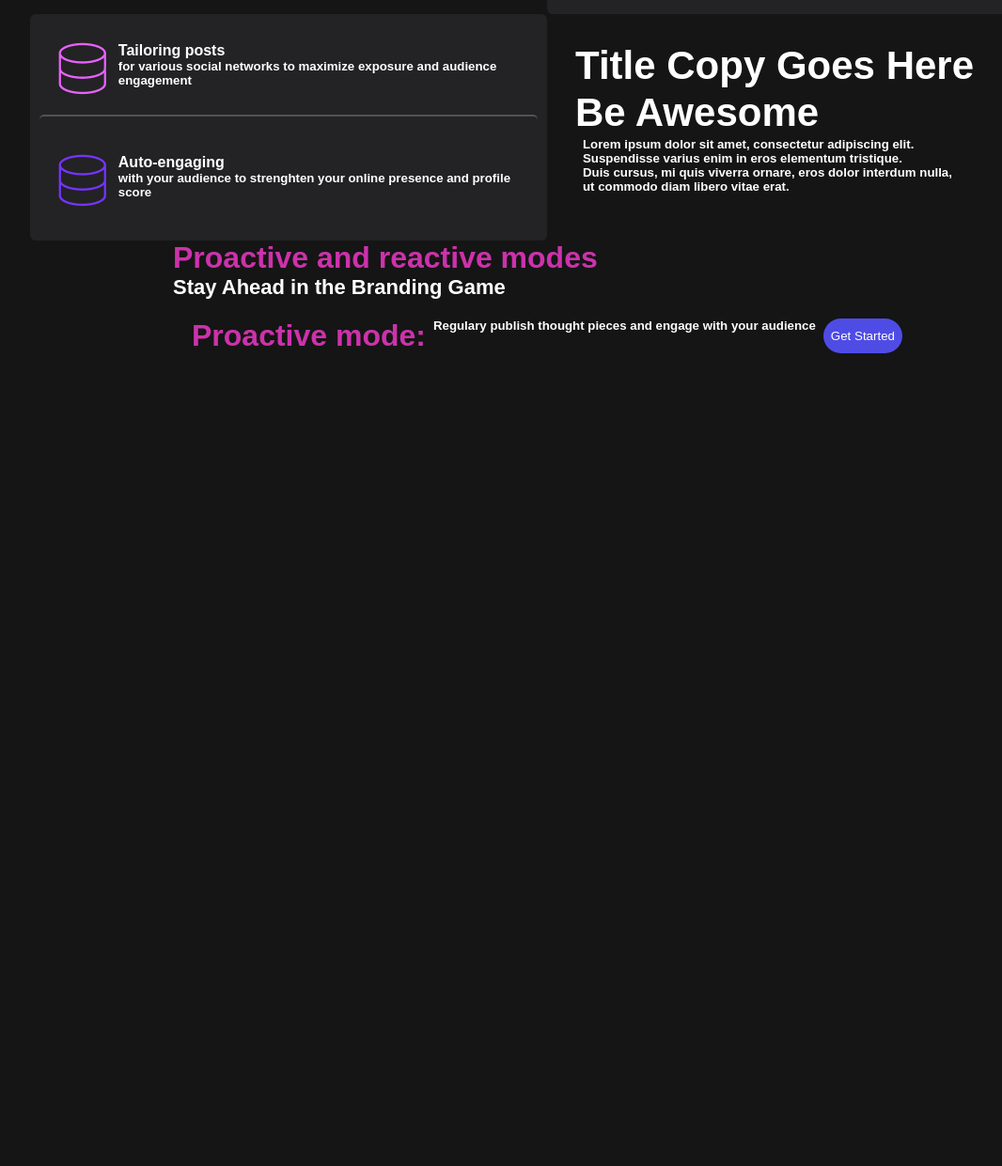
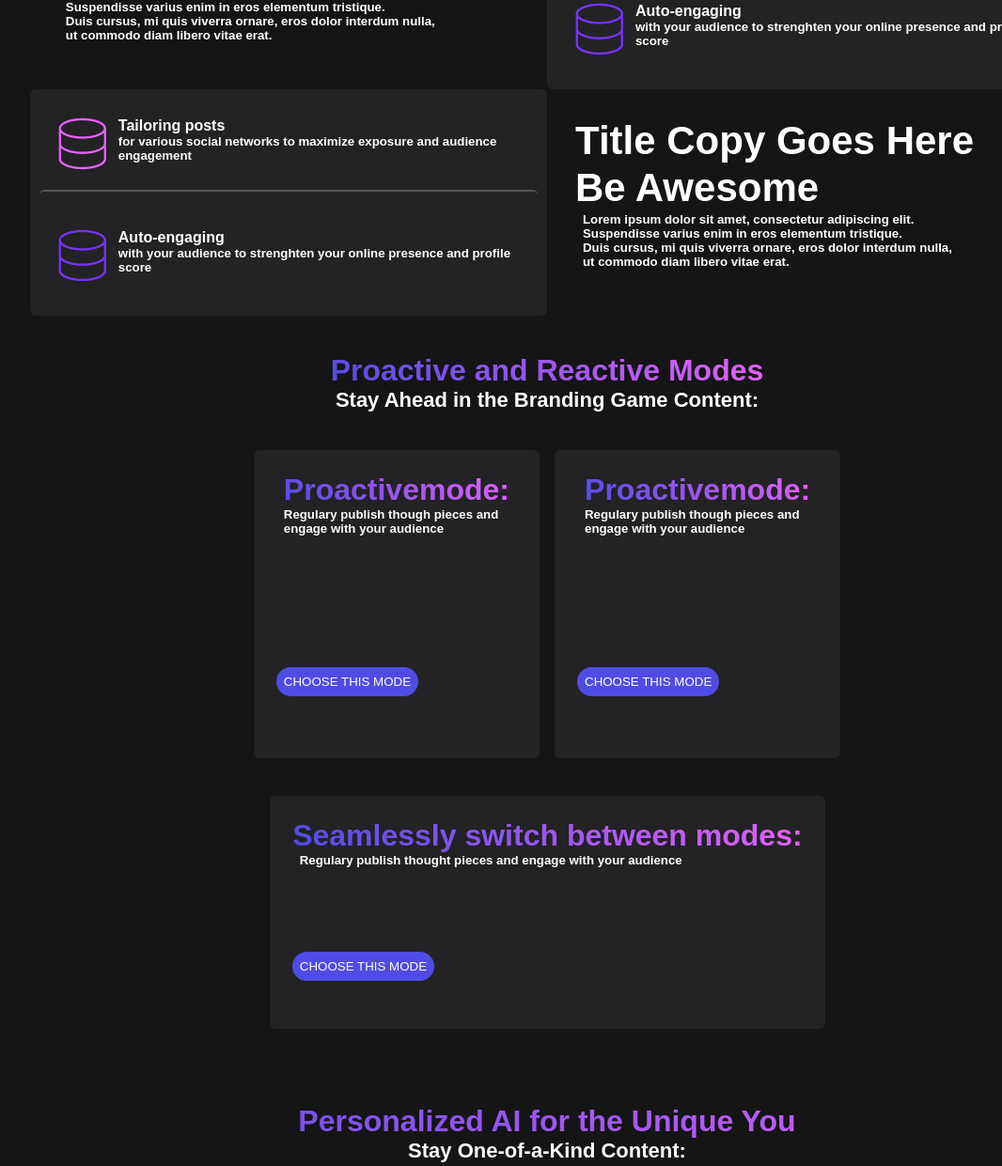
Before and after one commit to KennoKevin/AI420, a plain HTML site: page index.html in a window 1280 px wide. Shown: the part 1105-2346 px from the top of the page at 94% size, without its empty margins (58-1124 px from the left). Before the commit the page ends 1501 px from the top, so only its background shows below. Drawn offline with Linux system fonts and the light colour scheme.

Commit message:
Add files via upload

```diff
--- a/index.html
+++ b/index.html
@@ -10,7 +10,7 @@
 
 <body>
     <div class="Sosa">
-        <p>AI startup</p>
+        <p class="KarOneHunna">AI startup</p>
         <div class=ChiefKeef>
             <h4>About</h4>
             <h4>Features</h4>
@@ -19,23 +19,21 @@
         </div>
     </div>
     <div class="BigOneHunna">
-        <h1>AI startup tool</h1>
+        <h1 class="KarOneHunna">AI startup tool</h1>
         <h2>ELEVATE EVERY ASPECT</h2>
         <img src="karlonbubbel.png" alt="KarlOliSiin">
 
     </div>
-
     <section class="benefit">
-        <h2 class=KarOneHunna>Full Power Personal Branding</h2>
-        <h2 class=KarlOneHunna>revolutionizing business with seamless AI integration</h2>
-
-
+        <div class="dontlookatthisclass">
+            <h2 class=KarOneHunna>Full Power Personal Branding</h2>
+            <h2 class=KarlOneHunna>revolutionizing business with seamless AI integration</h2>
+        </div>
         <div class="benefit-karl">
             <div class="karlindabox1">
                 <div class="first">
                     <img src="" alt="">
                     <div>
-
                         <h6>Title Copy Goes Here <br>Be Awesome </br></h6>
                         <h5>Lorem ipsum dolor sit amet, consectetur adipiscing elit. <br>Suspendisse varius enim in eros
                             elementum tristique.</br> Duis cursus, mi quis viverra ornare, eros dolor interdum nulla,
@@ -45,9 +43,6 @@
                 </div>
                 <div class="first">
                     <img src="" alt="">
-                    <div>
-
-                    </div>
                 </div>
             </div>
 
@@ -77,7 +72,6 @@
                 <div class="first">
                     <img src="" alt="">
                     <div>
-
                         <h6>Title Copy Goes Here <br>Be Awesome </br></h6>
                         <h5>Lorem ipsum dolor sit amet, consectetur adipiscing elit. <br>Suspendisse varius
                             enim in eros
@@ -88,9 +82,6 @@
                 </div>
                 <div class="first">
                     <img src="" alt="">
-                    <div>
-
-                    </div>
                 </div>
             </div>
 
@@ -113,23 +104,49 @@
                     </div>
                 </div>
             </div>
-        </div>
-        <div class="container">
-            <div class="container-title">
-                <h2>Proactive and reactive modes</h2>
-                <h2 class= "KarlOneHunna">Stay Ahead in the Branding Game</h2>
-
-                <div class="karlindabox420">
-                    <div class="first">
-                        <h2 class="cocaine420">Proactive <span class="cocaine">mode:</span></h2>
-                        <h5>Regulary publish thought pieces and engage with your audience</h5>
-                        <button>Get Started</button>
-                    </div>
-                </div>
+            <div>
             </div>
         </div>
+
+        <div>
+            <div class="dontlookatthisclass">
+                <h2 class="KarOneHunna">Proactive and Reactive Modes</h2>
+                <h5 class="KarlOneHunna">Stay Ahead in the Branding Game Content:</h5>
+            </div>
+        </div>
+
+        <div class="see">
+            <div class="karlindaboxpage">
+                <div class="center">
+                    <h2 class="KarOneHunna">Proactive <span style="color: white;">mode:</span> </h2>
+                </div>
+                <h5>Regulary publish though pieces and engage with your audience</h5>
+                <button class="buttongap">CHOOSE THIS MODE</button>
+            </div>
+            <div class="karlindaboxpage">
+                <div class="center">
+                    <h2 class="KarOneHunna">Proactive <span style="color: white;">mode:</span> </h2>
+                </div>
+                <h5>Regulary publish though pieces and engage with your audience</h5>
+                <button class="buttongap">CHOOSE THIS MODE</button>
+            </div>
+        </div>
+        <div class="dontlookatthisclass">
+            <div class="karlindaboxhuge">
+                <h2 class="KarOneHunna">Seamlessly switch between modes:</h2>
+                <h5> Regulary publish thought pieces and engage with your audience</h5>
+                <button class="buttongap2">CHOOSE THIS MODE</button>
+            </div>
+        </div>
+
+        <div>
+            <div class="dontlookatthisclass">
+                <h2 class="KarOneHunna">Personalized AI for the Unique You</h2>
+                <h2 class="KarlOneHunna">Stay One-of-a-Kind Content:</h2>
+            </div>
+            <img src="info_image-wrap.png" alt="aaaaaaaaaa">
+            <h2 class="KarOneHunna">Reflect your personal style, tone, opinions, experiences and insight in your content</h2>
+        </div>
     </section>
-
 </body>
-
 </html>
--- a/style.css
+++ b/style.css
@@ -25,6 +25,8 @@ h2{
     color: rgb(204, 50, 171);
     font-family: sans-serif;
     font-size: 32px;
+    display: flex;
+    justify-content: center;
 }
 
 h5{
@@ -33,7 +35,6 @@ h5{
     padding-left: 8px;
     padding-right: 8px;
 }
-
 
 h4{
     color: rgb(255,255,255);
@@ -74,7 +75,12 @@ button{
 }
 
 .KarOneHunna{
-    color: rgb(111, 60, 170);
+    background-image: linear-gradient(45deg, #4E4BE4,#E862FE);
+    background-size: 100%;
+    -webkit-background-clip: text;
+    -moz-background-clip: text;
+    -webkit-text-fill-color: transparent;
+    -moz-text-fill-color: transparent;
 }
 
 .KarlOneHunna{
@@ -108,6 +114,26 @@ button{
     width: 50%;
 }
 
+.karlindaboxpage {
+    color: white;
+    padding: 24px;
+    gap: 24px;
+    background-color: rgb(35,34,36);
+    border-radius: 6px;
+    width: 27%;
+    height: 280px;
+}
+
+.karlindaboxhuge {
+    color: white;
+    padding: 24px;
+    gap: 24px;
+    background-color: rgb(35,34,36);
+    border-radius: 6px;
+    width: 92%;
+    height: 200px;
+}
+
 .karlindabox1{
     color: white;
     padding: 10px;
@@ -116,9 +142,27 @@ button{
     width: 50%;
 }
 
+.dontlookatthisclass{
+    margin: 40px;
+}
+
 .first{
     display: flex;
     margin: 20px;
+}
+
+.buttongap2{
+    margin-top: 90px;
+}
+
+.buttongap{
+    margin-top: 140px;
+}
+
+.center {
+    display: flex;
+    justify-content: center;
+
 }
 
 .solid {
@@ -134,3 +178,14 @@ h6 {
     font-weight: 700;
     line-height: 120%;
 }
+
+.besidesboxington {
+    display: flex;
+    justify-content: center;
+}
+
+.see {
+    display: flex;
+    justify-content: center;
+    gap: 16px;
+}
```
Also changed, not shown: info_image-wrap.png (added), 1 other file.
